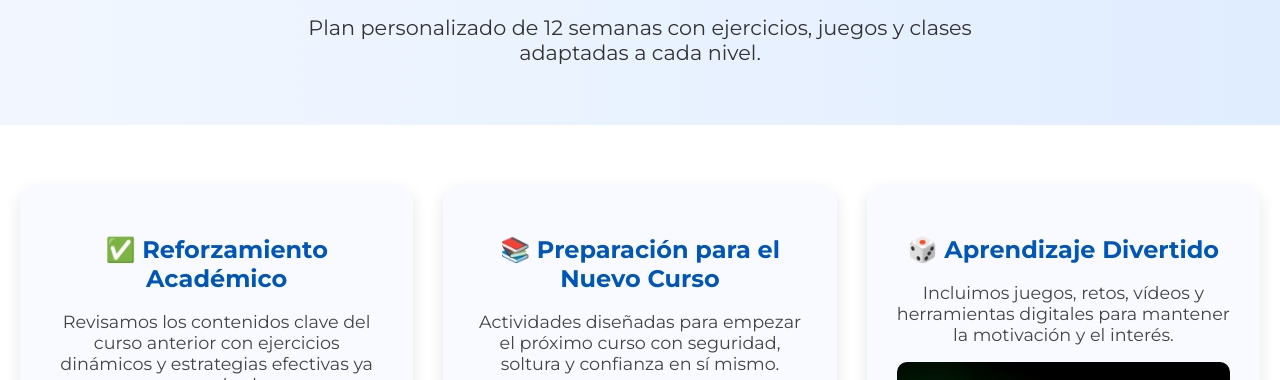
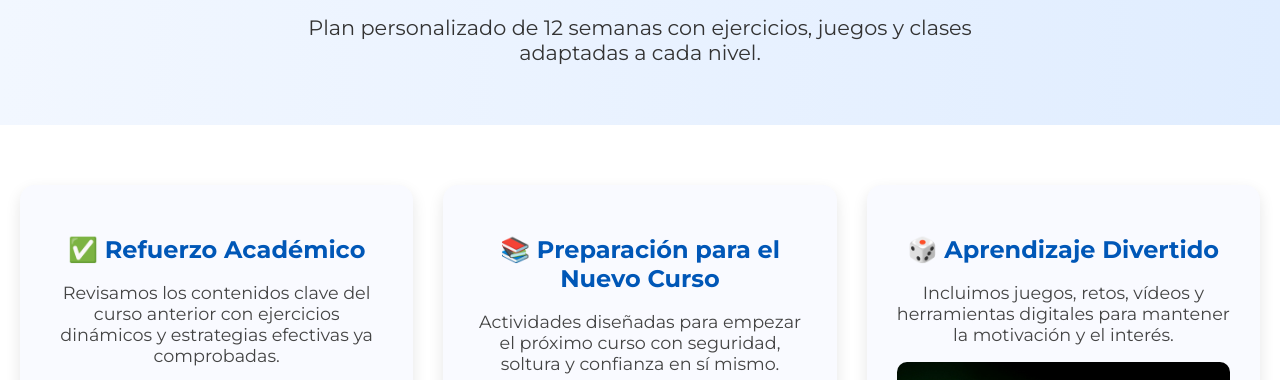
Before and after one commit to iga813/matesenverano, a plain HTML site: page index.html in a window 1280 px wide. Shown: the part 345-725 px from the top of the page. Drawn offline with Linux system fonts and the light colour scheme.

Commit message:
index.html

```diff
--- a/index.html
+++ b/index.html
@@ -147,7 +147,7 @@
 
     <section class="features">
         <div class="feature">
-            <h2>✅ Reforzamiento Académico</h2>
+            <h2>✅ Refuerzo Académico</h2>
             <p>Revisamos los contenidos clave del curso anterior con ejercicios dinámicos y estrategias efectivas ya comprobadas.</p>
             <img src="assets/fracciones.jpg" alt="Imagen Reforzamiento" width="100%">
         </div>
```
